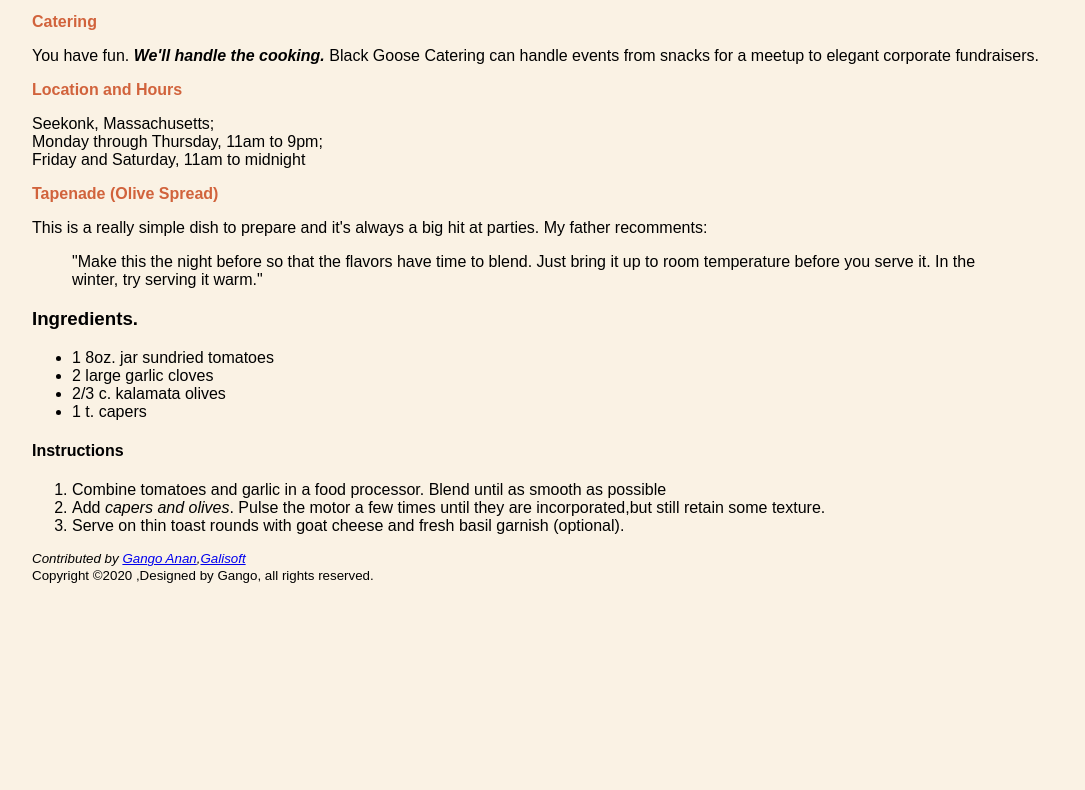
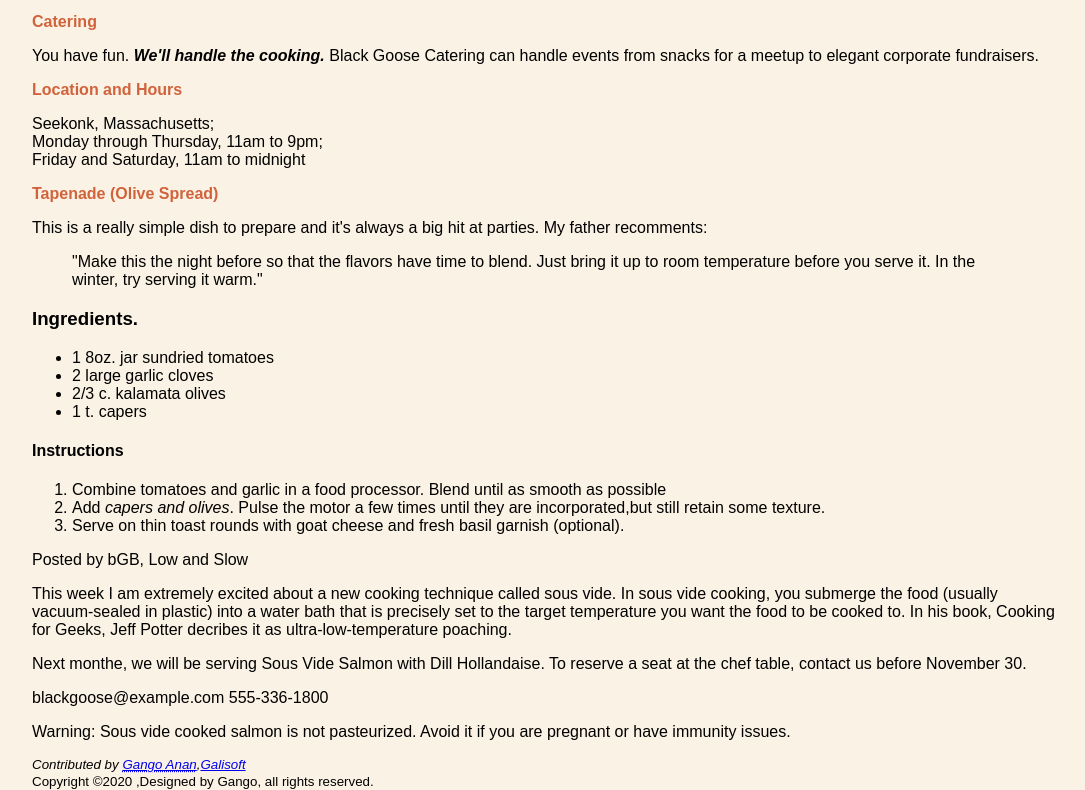
Before and after one commit to gango-anan/HTML-Practice, a plain HTML site: page LearningWebDesign/bistro/index.html in a window 1280 px wide. Shown: the part 415-1205 px from the top of the page, without its empty margins (96-1181 px from the left). Before the commit the page ends 999 px from the top, so only its background shows below. Drawn offline with Linux system fonts and the light colour scheme.

Commit message:
added the time element to markup the date fields

```diff
--- a/LearningWebDesign/bistro/index.html
+++ b/LearningWebDesign/bistro/index.html
@@ -1,6 +1,6 @@
 <!DOCTYPE html>
 
-<html>
+<html lang="en" dir="ltr">
 	<head>
 		<meta charset="utf-8">
 		<meta name="viewport" content="width=device-width,initial-scale=1.0">
@@ -74,11 +74,25 @@
 			<li>Add <em>capers and olives</em>. Pulse the motor a few times until they are incorporated,but still retain some texture.</li>
 			<li>Serve on thin toast rounds with goat cheese and fresh basil garnish (optional). </li>
 		</ol>
+		<article>
+			<header>
+				<p>Posted by bGB, <time datetime ="2016-11-15>November 15,2016</time></p>
+			</header>
+			<h2>Low and Slow</h2>
+			<p>This week I am extremely excited about a new cooking technique called sous vide.
+				In sous vide cooking, you submerge the food (usually vacuum-sealed in plastic)
+				into a water bath that is precisely set to the target temperature you want the food to be cooked to.
+				In his book, Cooking for Geeks, Jeff Potter decribes it as ultra-low-temperature poaching.</p>
+			<p>Next monthe, we will be serving Sous Vide Salmon with Dill Hollandaise. To reserve a seat at the chef table,
+				contact us before <time datetime="2016-11-30">November 30</time>.</p>
+			<p>blackgoose@example.com 555-336-1800</p>
+			<p>Warning: Sous vide cooked salmon is not pasteurized. Avoid it if you are pregnant or have immunity issues.</p>
+		</article>
 
 		<footer>
 			<small>
 				<address>
-					Contributed by <a href="../authors/gango/">Gango Anan</a>,<a href="http://www.gangoinc.com/">Galisoft</a>
+					Contributed by <a href="../authors/gango/"><abbr title="Galiwango Ananiya">Gango Anan</abbr></a>,<a href="http://www.gangoinc.com/">Galisoft</a>
 				</address>
 				Copyright &copy;2020 ,Designed by Gango, all rights reserved.
 			</small>
```
